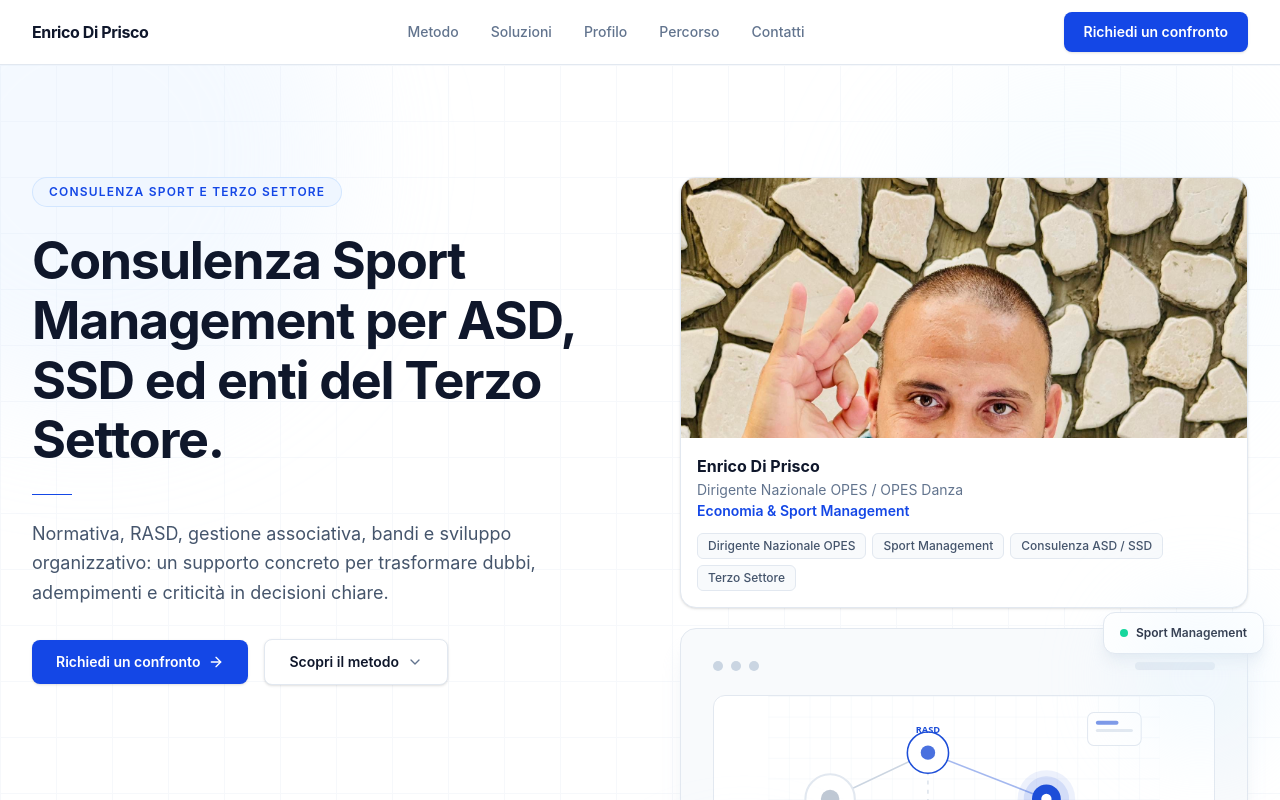
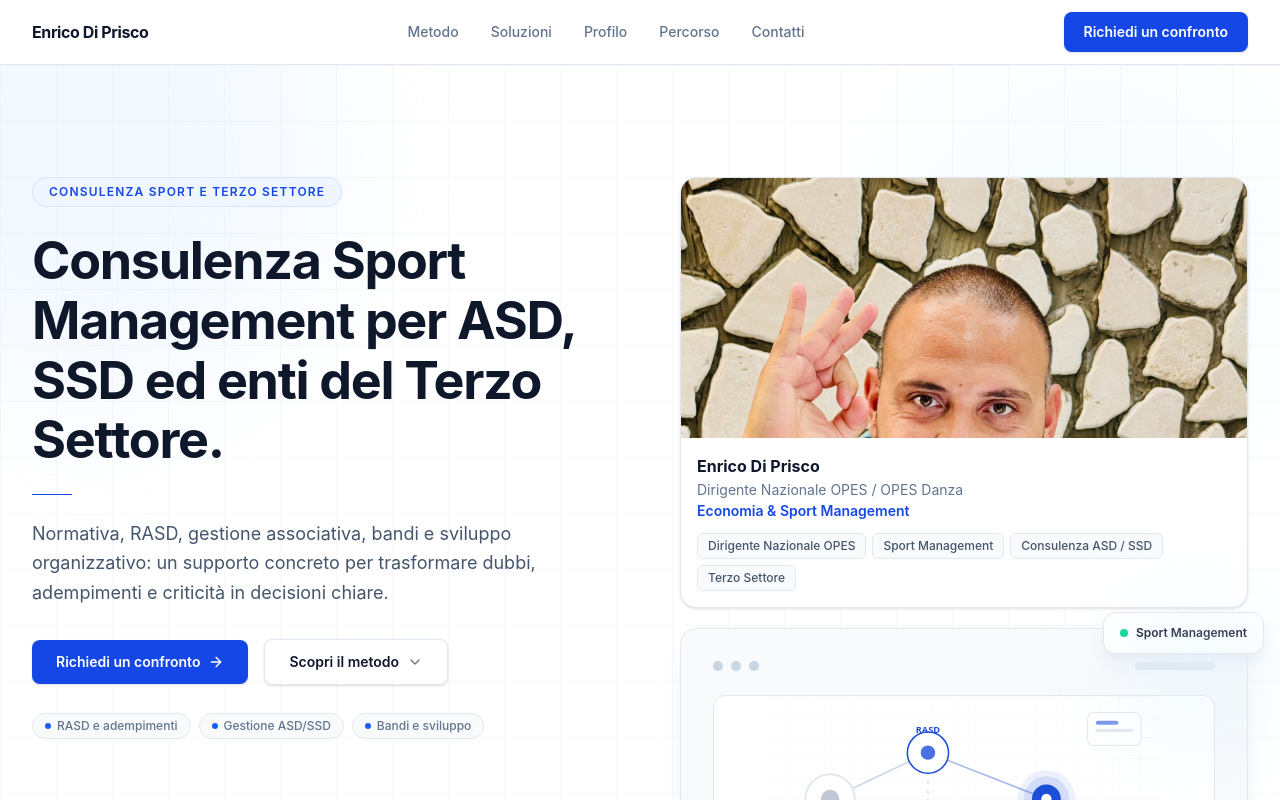
Before and after one commit to Ddery-GH/consulenza, a React (Vite) app: page / in a window 1280 px wide. Shown: the top 800 px of the page. Built offline with nearby package versions, Linux system fonts and the light colour scheme.

Commit message:
Ripristina micro punti colonna sinistra hero

```diff
--- a/src/componenti/sezioni/HeroPrincipale.jsx
+++ b/src/componenti/sezioni/HeroPrincipale.jsx
@@ -350,6 +350,20 @@ export default function HeroPrincipale() {
               </a>
             </div>
 
+            {/* Micro punti */}
+            {hero.microPunti && (
+              <div className="flex flex-wrap items-center gap-2 pt-1">
+                {hero.microPunti.map((punto) => (
+                  <span
+                    key={punto}
+                    className="inline-flex items-center gap-1.5 rounded-full border border-slate-200 bg-slate-50 px-3 py-1 text-xs font-medium text-slate-500"
+                  >
+                    <span className="h-1.5 w-1.5 rounded-full bg-blue-600" aria-hidden="true" />
+                    {punto}
+                  </span>
+                ))}
+              </div>
+            )}
           </div>
 
           {/* ── Colonna destra: profilo + visual ── */}
```
